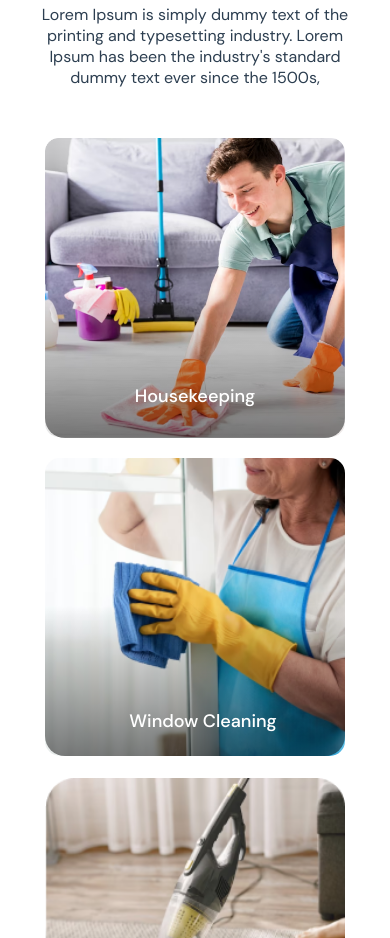
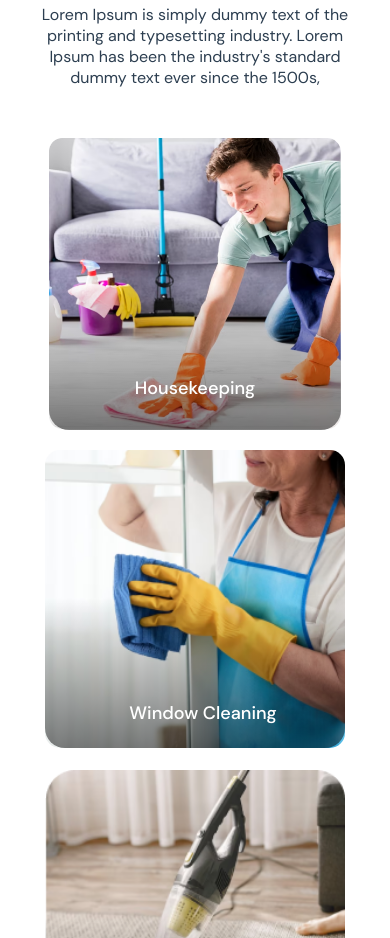
Before and after one commit to steve0288/cleaner, a Vue app: page /#/ in a window 390 px wide. Shown: the part 3000-3938 px from the top of the page. Built offline with nearby package versions, Linux system fonts and the light colour scheme.

Commit message:
Fixed left-box size on mobile screen

```diff
--- a/src/components/CleaningServices.vue
+++ b/src/components/CleaningServices.vue
@@ -188,8 +188,8 @@ export default defineComponent({
   }
   @media screen and (max-width: 600px){
     .left-box{
-      max-width: 300px;
-      max-height: 300px;
+      max-width: calc(80vw - 20px);
+      max-height: calc(80vw - 20px);
       height: 100%;
       bottom: 0;
       margin: 0;
```
